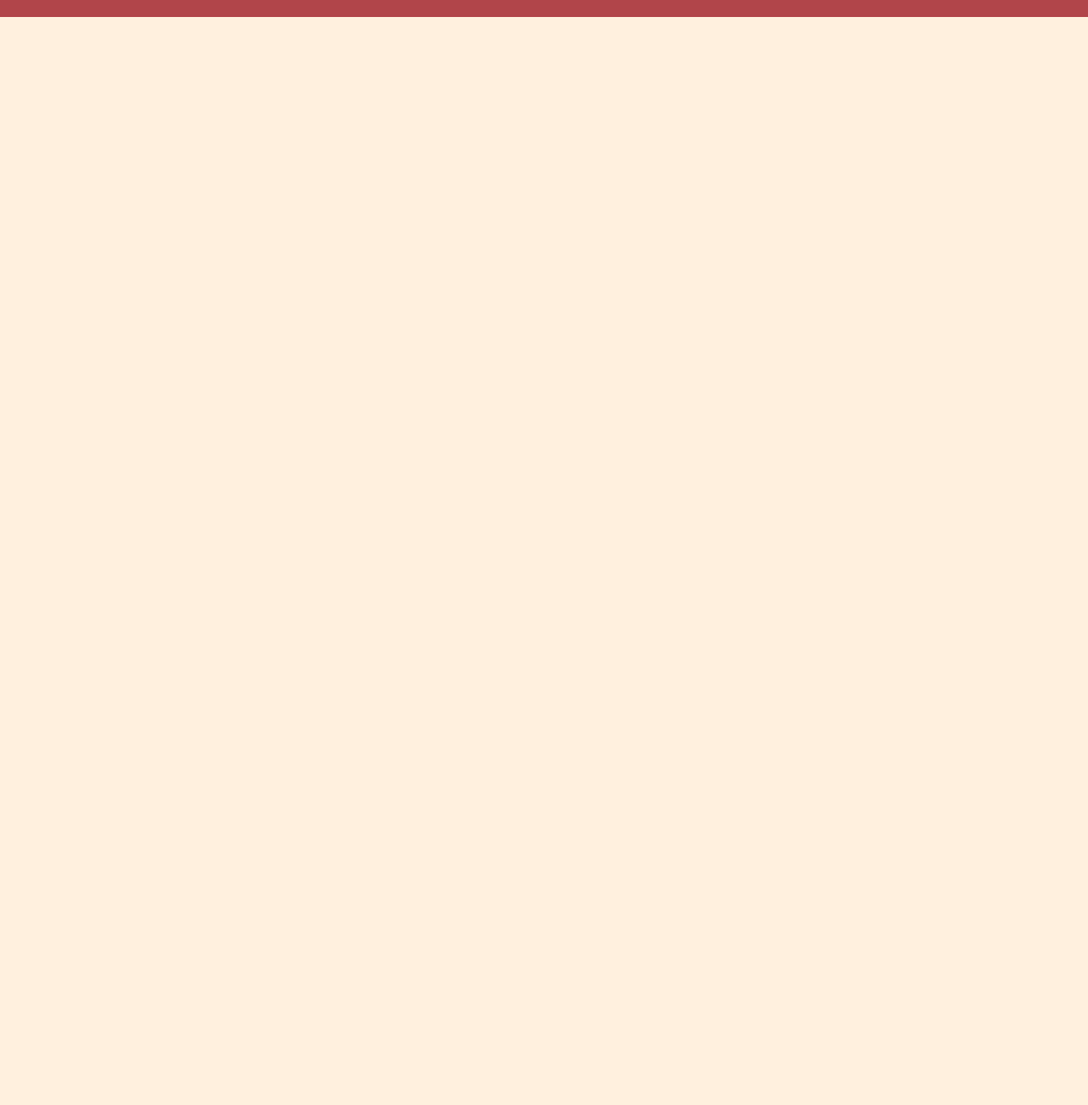
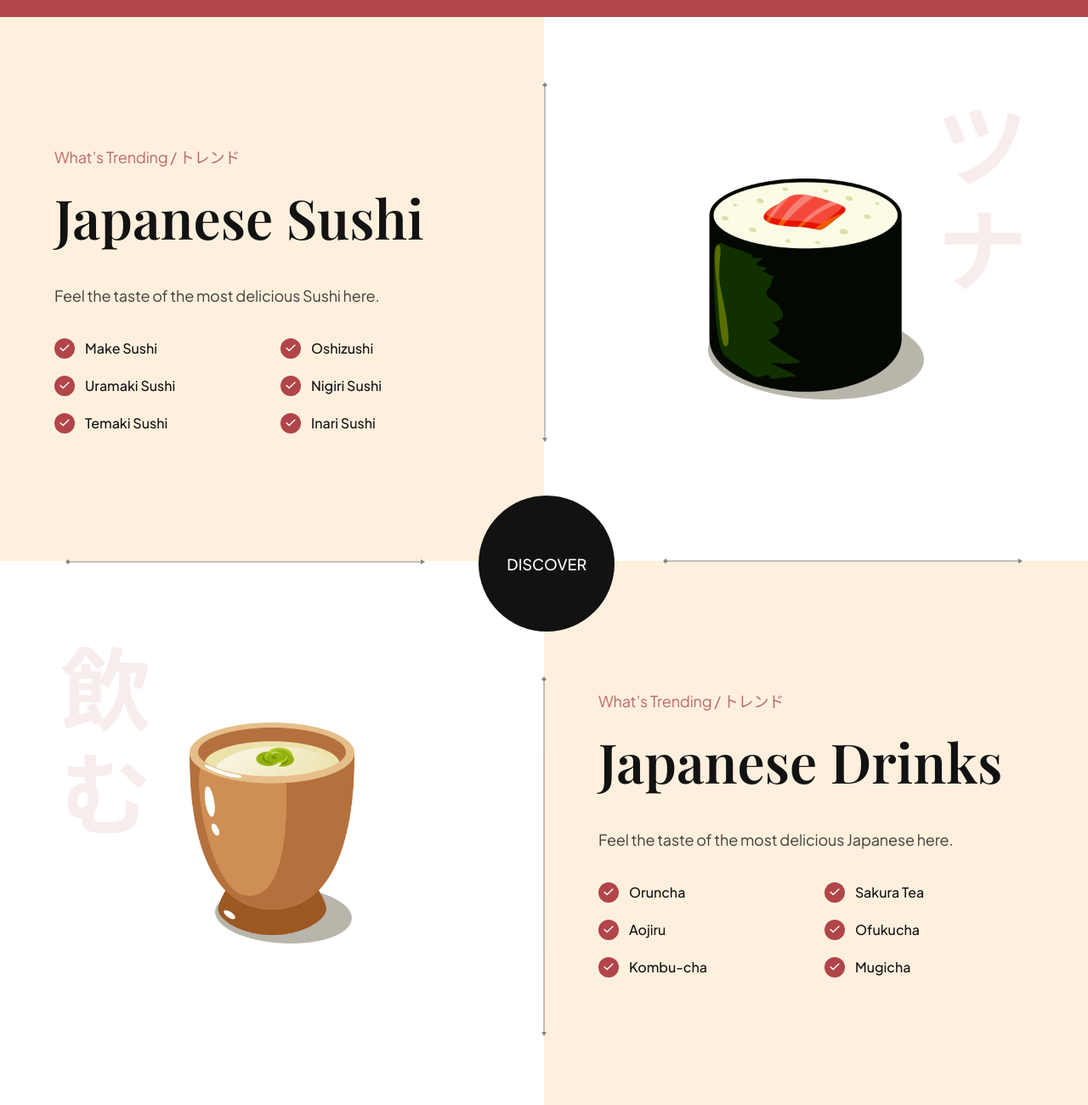
Before and after one commit to roman-tsekhmistro/JavaScriptMasteryPractice, a website built with Vite: page index.html in a window 1280 px wide. Shown: the part 2398-3698 px from the top of the page at 85% size. Before the commit the page ends 2418 px from the top, so only its background shows below. Built offline with nearby package versions, Linux system fonts and the light colour scheme.

Commit message:
Create trending section

```diff
--- a/css/sections/trending.css
+++ b/css/sections/trending.css
@@ -0,0 +1,159 @@
+.trending {
+	position: relative;
+
+	display: flex;
+	flex-direction: column;
+	overflow: hidden;
+}
+
+.trending-sushi,
+.trending-drink {
+	width: 100%;
+	min-height: 640px;
+
+	display: flex;
+	flex-direction: row;
+}
+
+.trending__content {
+	flex: 1;
+	display: flex;
+	justify-content: center;
+	flex-direction: column;
+
+	padding: 32px 64px;
+}
+
+.trending__list {
+	list-style: none;
+
+	flex-wrap: wrap;
+	gap: 20px;
+}
+
+.trending__list li {
+	flex: 1;
+	display: flex;
+	align-items: center;
+	flex-direction: row;
+	gap: 12px;
+
+	min-width: 210px;
+}
+
+.trending__icon {
+	width: 24px;
+	height: 24px;
+
+	background: var(--primary-color);
+	border-radius: 100%;
+}
+
+.trending__icon img {
+	width: 50%;
+	height: 50%;
+	object-fit: contain;
+}
+
+.trending__list p {
+	flex: 1;
+	font-size: 16px;
+	font-weight: 500;
+	font-family: var(--plus-jakarta-sans);
+
+	color: var(--secondary-color);
+}
+
+.trending__image {
+	flex: 1;
+
+	position: relative;
+	padding: 32px 64px;
+
+	background-color: var(--color-white);
+	background-repeat: no-repeat;
+	background-size: contain;
+	background-position: center;
+}
+
+.trending-sushi .trending__image {
+	background-image: url('../../assets/japanese_sushi.png');
+}
+.trending-drink .trending__image {
+	background-image: url('../../assets/japanese_drinks.png');
+}
+
+.trending__image img {
+	width: 254px;
+	height: 260px;
+	object-fit: contain;
+}
+
+.trending__discover {
+	position: absolute;
+	top: 44%;
+	left: 44%;
+	z-index: 1;
+
+	width: 160px;
+	height: 160px;
+
+	background-color: var(--secondary-color);
+	border-radius: 100%;
+
+	display: flex;
+	justify-content: center;
+	align-items: center;
+}
+
+.trending__discover p {
+	color: #fff;
+	text-transform: uppercase;
+
+	font-size: 18px;
+	font-weight: 500;
+	font-family: var(--plus-jakarta-sans);
+}
+
+/* Arrows */
+
+.trending__arrow {
+	position: absolute;
+	z-index: 1;
+}
+
+.trending__arrow img {
+	object-fit: contain;
+}
+
+.trending__arrow-left {
+	left: -2.5px;
+	top: 12%;
+}
+
+.trending__arrow-left img,
+.trending__arrow-top img {
+	width: auto;
+	height: 100%;
+}
+
+.trending__arrow-top {
+	top: -10.5px;
+	left: 12%;
+}
+
+.trending__arrow-bottom {
+	bottom: -6.5px;
+	right: 12%;
+}
+
+.trending__arrow-bottom img,
+.trending__arrow-right img {
+	width: 100%;
+	height: auto;
+}
+
+.trending__arrow-right {
+	right: -2.5px;
+	bottom: 12%;
+}
--- a/css/style.css
+++ b/css/style.css
@@ -6,7 +6,7 @@
 @import url('sections/hero.css');
 @import url('sections/about.css');
 @import url('sections/popular.css');
-/* @import url('sections/trending.css'); */
+@import url('sections/trending.css');
 /* @import url('sections/subscribe.css'); */
 /* @import url('sections/footer.css'); */
 
--- a/index.html
+++ b/index.html
@@ -206,6 +206,136 @@
 			</button>
 		</section>
 
+		<section class="trending" id="food">
+			<section class="trending-sushi">
+				<div class="trending__content" data-aos="fade-right">
+					<p class="sushi__subtitle">What’s Trending / トレンド</p>
+
+					<h3 class="sushi__title">Japanese Sushi</h3>
+					<p class="sushi__description">
+						Feel the taste of the most delicious Sushi here.
+					</p>
+
+					<ul class="trending__list flex-between">
+						<li>
+							<div class="trending__icon flex-center">
+								<img src="assets/check.svg" alt="check" />
+							</div>
+							<p>Make Sushi</p>
+						</li>
+						<li>
+							<div class="trending__icon flex-center">
+								<img src="assets/check.svg" alt="check" />
+							</div>
+							<p>Oshizushi</p>
+						</li>
+						<li>
+							<div class="trending__icon flex-center">
+								<img src="assets/check.svg" alt="check" />
+							</div>
+							<p>Uramaki Sushi</p>
+						</li>
+						<li>
+							<div class="trending__icon flex-center">
+								<img src="assets/check.svg" alt="check" />
+							</div>
+							<p>Nigiri Sushi</p>
+						</li>
+						<li>
+							<div class="trending__icon flex-center">
+								<img src="assets/check.svg" alt="check" />
+							</div>
+							<p>Temaki Sushi</p>
+						</li>
+						<li>
+							<div class="trending__icon flex-center">
+								<img src="assets/check.svg" alt="check" />
+							</div>
+							<p>Inari Sushi</p>
+						</li>
+					</ul>
+				</div>
+
+				<div class="trending__image flex-center">
+					<img src="assets/sushi-5.png" alt="sushi-5" data-aos="fade-left" />
+
+					<div class="trending__arrow trending__arrow-left">
+						<img src="assets/arrow-vertical.svg" alt="arrow vertical" />
+					</div>
+
+					<div class="trending__arrow trending__arrow-bottom">
+						<img src="assets/arrow-horizontal.svg" alt="arrow horizontal" />
+					</div>
+				</div>
+			</section>
+
+			<div class="trending__discover" date-aos="zoom-in">
+				<p>Discover</p>
+			</div>
+
+			<section class="trending-drink">
+				<div class="trending__image flex-center">
+					<img src="assets/sushi-4.png" alt="sushi-4" data-aos="fade-right" />
+
+					<div class="trending__arrow trending__arrow-top">
+						<img src="assets/arrow-horizontal.svg" alt="arrow horizontal" />
+					</div>
+
+					<div class="trending__arrow trending__arrow-right">
+						<img src="assets/arrow-vertical.svg" alt="arrow vertical" />
+					</div>
+				</div>
+
+				<div class="trending__content" data-aos="fade-left">
+					<p class="sushi__subtitle">What’s Trending / トレンド</p>
+
+					<h3 class="sushi__title">Japanese Drinks</h3>
+					<p class="sushi__description">
+						Feel the taste of the most delicious Japanese here.
+					</p>
+
+					<ul class="trending__list flex-between">
+						<li>
+							<div class="trending__icon flex-center">
+								<img src="assets/check.svg" alt="check" />
+							</div>
+							<p>Oruncha</p>
+						</li>
+						<li>
+							<div class="trending__icon flex-center">
+								<img src="assets/check.svg" alt="check" />
+							</div>
+							<p>Sakura Tea</p>
+						</li>
+						<li>
+							<div class="trending__icon flex-center">
+								<img src="assets/check.svg" alt="check" />
+							</div>
+							<p>Aojiru</p>
+						</li>
+						<li>
+							<div class="trending__icon flex-center">
+								<img src="assets/check.svg" alt="check" />
+							</div>
+							<p>Ofukucha</p>
+						</li>
+						<li>
+							<div class="trending__icon flex-center">
+								<img src="assets/check.svg" alt="check" />
+							</div>
+							<p>Kombu-cha</p>
+						</li>
+						<li>
+							<div class="trending__icon flex-center">
+								<img src="assets/check.svg" alt="check" />
+							</div>
+							<p>Mugicha</p>
+						</li>
+					</ul>
+				</div>
+			</section>
+		</section>
+
 		<script type="module" src="js/script.js"></script>
 	</body>
 </html>
```
